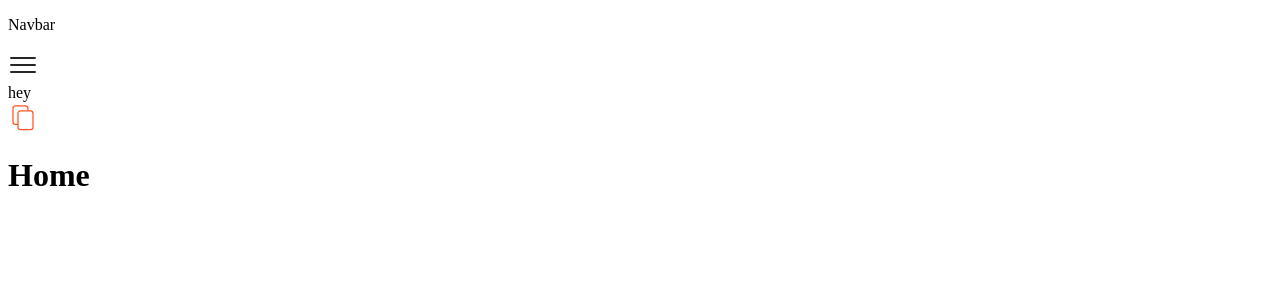
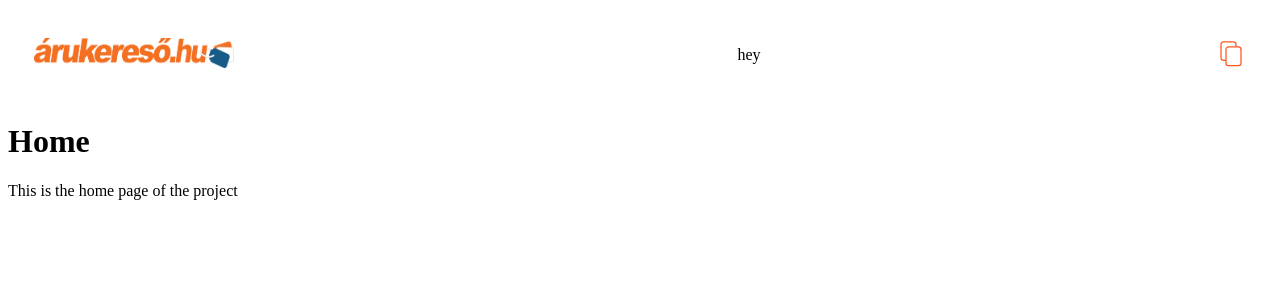
Before and after one commit to RekaKR/webshop_next_js, a Next.js app: page / in a window 1280 px wide. Shown: the top 300 px of the page. Built offline with nearby package versions, Linux system fonts and the light colour scheme; no server answers.

Commit message:
create Product and Cart

```diff
--- a/app/layout.jsx
+++ b/app/layout.jsx
@@ -1,4 +1,4 @@
-//styles here import '@styles/css'
+import '@styles/css/style.css'
 
 import Navbar from '@components/Navbar'
 
--- a/app/page.jsx
+++ b/app/page.jsx
@@ -1,18 +1,8 @@
-'use client'
-
-import { useEffect } from "react"
-
 const Home = () => {
-
-  useEffect(() => {
-    fetch('https://fakestoreapi.com/products')
-      .then(res => res.json())
-      .then(json => console.log(json))
-  }, [])
-
   return (
     <div>
       <h1>Home</h1>
+      <p>This is the home page of the project</p>
     </div>
   )
 }
--- a/components/Navbar.jsx
+++ b/components/Navbar.jsx
@@ -9,10 +9,8 @@ const Navbar = () => {
 
   return (
     <nav>
-      <p>Navbar</p>
-
-      <Link href='/'>
-        <Image src='/assets/icons/menu.svg' width={30} height={30} alt='logo' />
+      <Link href='/' className='logo'>
+        <Image src='/assets/img/logo.png' width={200} height={30} alt='logo' />
       </Link>
 
       <div>
```
Also changed, not shown: components/Cart.jsx (added, +15 -0 lines), components/Product.jsx (added, +18 -0 lines).
